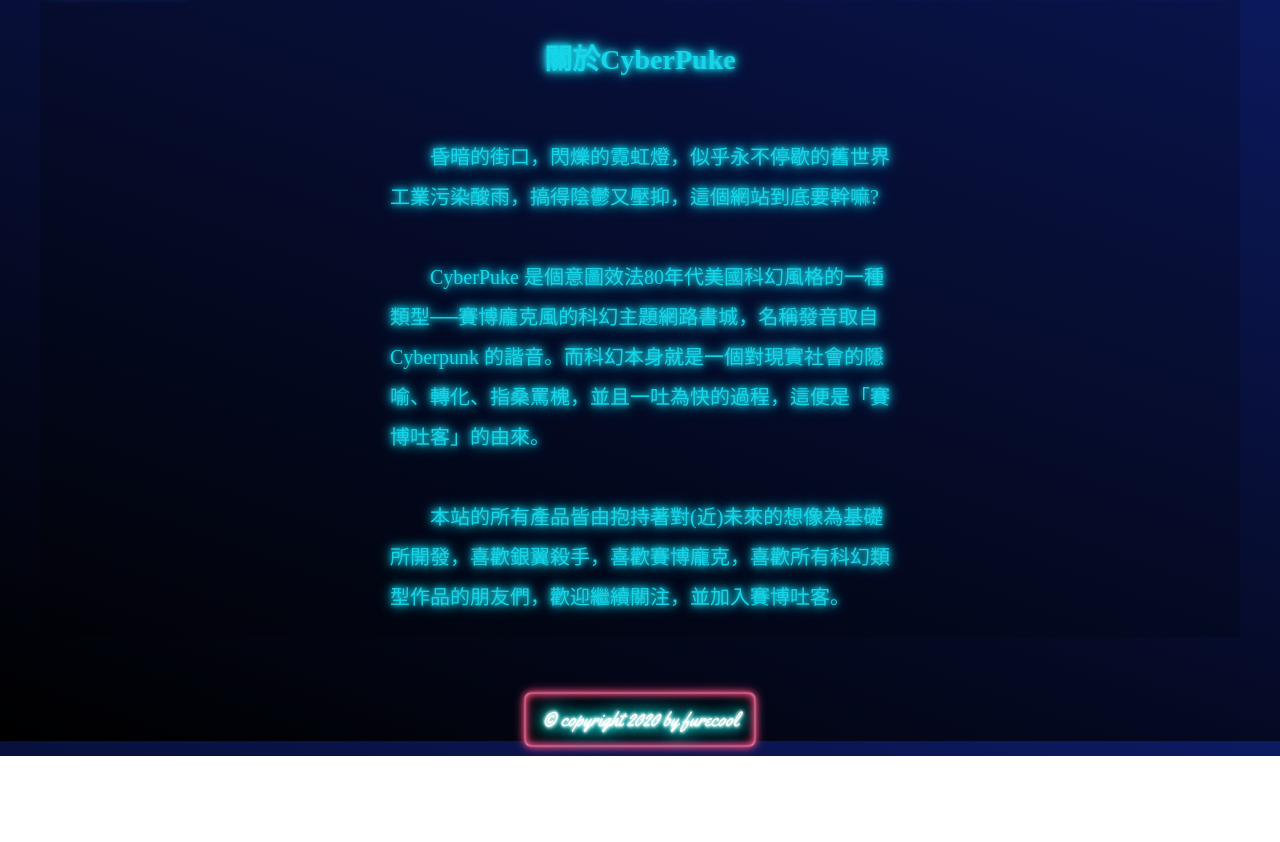
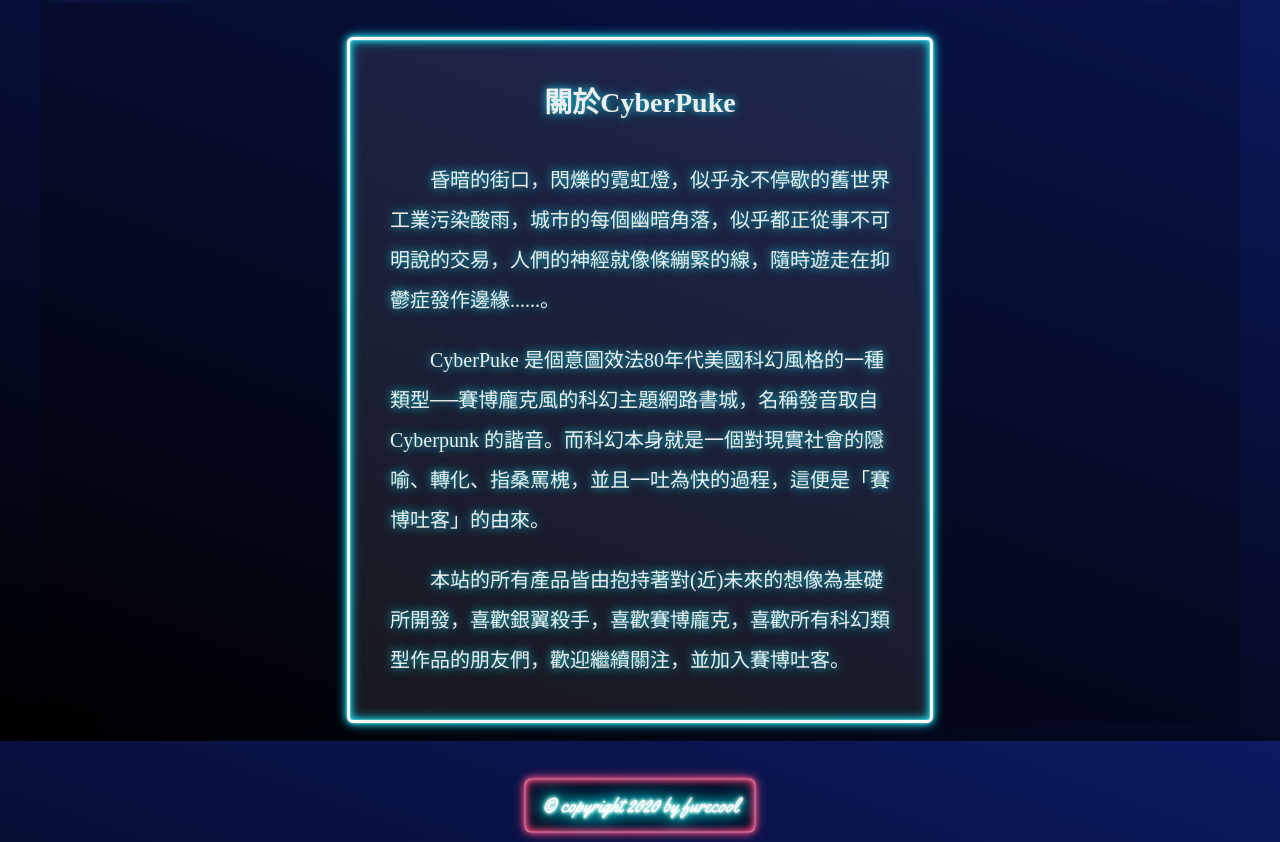
Before and after one commit to furecool/cyberbook, a plain HTML site: page about.html in a window 1280 px wide. Shown: the part 59-901 px from the top of the page. Before the commit the page ends 815 px from the top, so only its background shows below. Drawn offline with Linux system fonts and the light colour scheme; a web font is replaced by a local one.

Commit message:
更新 about.css

```diff
--- a/about.html
+++ b/about.html
@@ -43,10 +43,14 @@
     <!--================= about ================-->
 
     <div class="about">
-      <h1> 關於CyberPuke </h1>
-      <p>&emsp;&emsp;昏暗的街口，閃爍的霓虹燈，似乎永不停歇的舊世界工業污染酸雨，搞得陰鬱又壓抑，這個網站到底要幹嘛?</p>
-      <p>&emsp;&emsp;CyberPuke 是個意圖效法80年代美國科幻風格的一種類型──賽博龐克風的科幻主題網路書城，名稱發音取自 Cyberpunk 的諧音。而科幻本身就是一個對現實社會的隱喻、轉化、指桑罵槐，並且一吐為快的過程，這便是「賽博吐客」的由來。</p>
-      <p>&emsp;&emsp;本站的所有產品皆由抱持著對(近)未來的想像為基礎所開發，喜歡銀翼殺手，喜歡賽博龐克，喜歡所有科幻類型作品的朋友們，歡迎繼續關注，並加入賽博吐客。</p>
+      <div class="about-box">
+
+        <h1> 關於CyberPuke </h1>
+        <p>&emsp;&emsp;昏暗的街口，閃爍的霓虹燈，似乎永不停歇的舊世界工業污染酸雨，城市的每個幽暗角落，似乎都正從事不可明說的交易，人們的神經就像條繃緊的線，隨時遊走在抑鬱症發作邊緣......。</p>
+        <p>&emsp;&emsp;CyberPuke 是個意圖效法80年代美國科幻風格的一種類型──賽博龐克風的科幻主題網路書城，名稱發音取自 Cyberpunk 的諧音。而科幻本身就是一個對現實社會的隱喻、轉化、指桑罵槐，並且一吐為快的過程，這便是「賽博吐客」的由來。</p>
+        <p>&emsp;&emsp;本站的所有產品皆由抱持著對(近)未來的想像為基礎所開發，喜歡銀翼殺手，喜歡賽博龐克，喜歡所有科幻類型作品的朋友們，歡迎繼續關注，並加入賽博吐客。</p>
+
+      </div>
     </div>
 
     <!--================= Footer ====================-->
--- a/css/about.css
+++ b/css/about.css
@@ -1,25 +1,33 @@
 .about{
   margin: 56px 0;
   width: 100%;
-  height: 80vh;
   background-color: #0003;
   display: flex;
   flex-direction: column;
   align-items: center;
   justify-content: center;
-  color: var(--neon-color2);
-  text-shadow:
-      0 0 5px var(--neon-color2),
-      0 0 10px var(--neon-color2),
-      0 0 15px var(--neon-color2);
+}
+.about-box{
+  border: solid 3px #fff;
+  border-radius: 2rem;
+  background: #aaa2;
+  padding: 0 1em 1em 1em;
+  margin: 2em 1em 0;
+  animation: flicker 1.5s infinite alternate;
 }
 .about h1{
   margin: 40px;
   text-align: center;
   font-size: 28px;
+  color: #eee;
+  text-shadow:
+      0 0 10px var(--neon-color2);
 }
 .about p{
   margin: 20px;
-  width: 500px;
+  max-width: 500px;
   line-height: 2em;
+  color: #eee;
+  text-shadow:
+      0 0 10px var(--neon-color2);
 }
--- a/css/book.css
+++ b/css/book.css
@@ -27,7 +27,7 @@
 }
 .col{
   /* border: 1px solid #aaa; */
-  color: #aaa;
+  color: #ddd;
   margin: 25px 0;
 }
 .col-1{
@@ -62,7 +62,7 @@ h2{
   line-height: 2em;
 }
 a{
-  color: #aaa;
+  color: #ddd;
 }
 .price{
   background-color: #0003;
@@ -114,7 +114,7 @@ a{
 .info{
   margin: 50px 0;
   padding: 30px;
-  color: #aaa;
+  color: #ddd;
   background-color: #0003;
 }
 .info > li{
```
